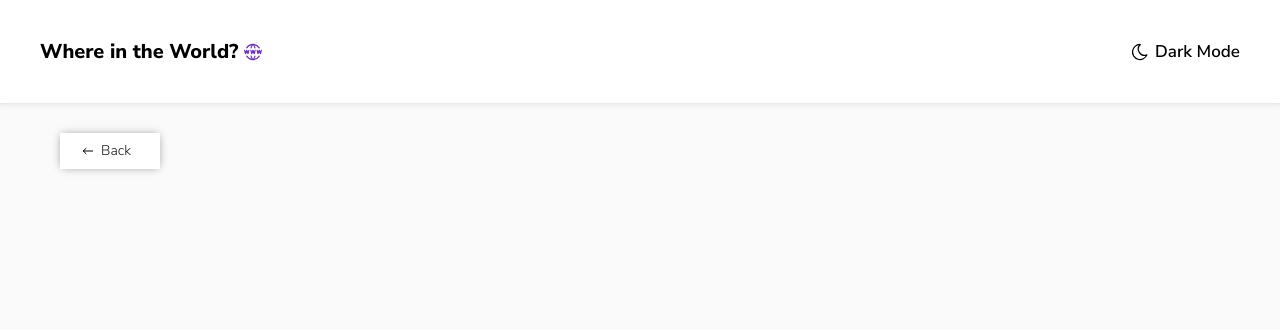
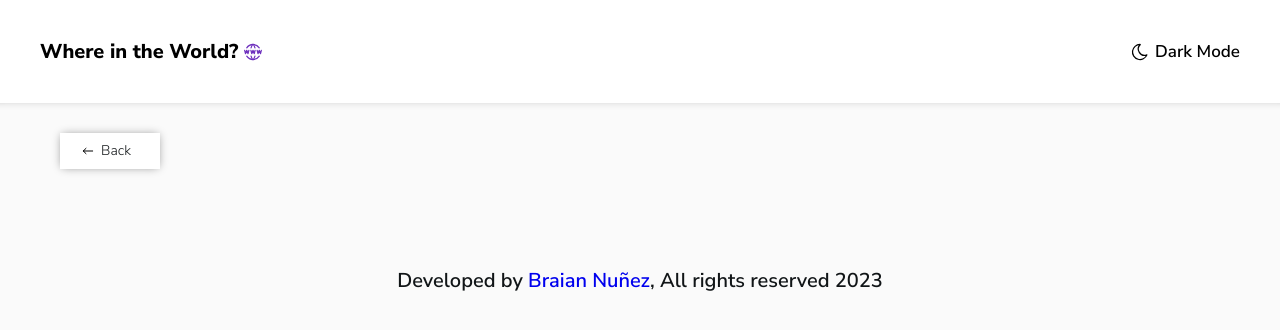
Before and after one commit to IReistI/COUNTRY-SEARCH-API, a plain HTML site: page country.html in a window 1280 px wide. Drawn offline with Linux system fonts and the light colour scheme; no server answers.

Commit message:
add footer

```diff
--- a/assets/css/darkModeBtn/darkModeBtn.css
+++ b/assets/css/darkModeBtn/darkModeBtn.css
@@ -37,4 +37,7 @@
     .input__alert {
         color: var(--lightModeText-veryDarkBlue);
     }
+    footer {
+        color: var(--colorWhite);
+    }
 }
--- /dev/null
+++ b/assets/css/footer/footer.css
@@ -0,0 +1,7 @@
+.footer {
+    color: var(--lightModeText-veryDarkBlue);
+    font-size: 2rem;
+    text-align: center;
+    font-weight: 600;
+    padding: 2rem 0;
+}
--- a/country.html
+++ b/country.html
@@ -10,6 +10,7 @@
     <link rel="stylesheet" href="assets/css/header/header.css">
     <link rel="stylesheet" href="assets/css/country/country.css">
     <link rel="stylesheet" href="assets/css/darkModeBtn/darkModeBtn.css">
+    <link rel="stylesheet" href="assets/css/footer/footer.css">
 </head>
 <body>
     <header class="header">
@@ -27,7 +28,9 @@
         <section class="country">
         </section>
     </main>
-    <footer></footer>
+    <footer class="footer">
+        <p>Developed by <a href="https://github.com/IReistI/COUNTRY-SEARCH-API" target="_blank">Braian Nuñez</a>, All rights reserved 2023</p>
+    </footer>
     <script type="module" src="showCountry.js"></script>
 </body>
 </html>
```
Also changed, not shown: index.html (+4 -1 lines).
